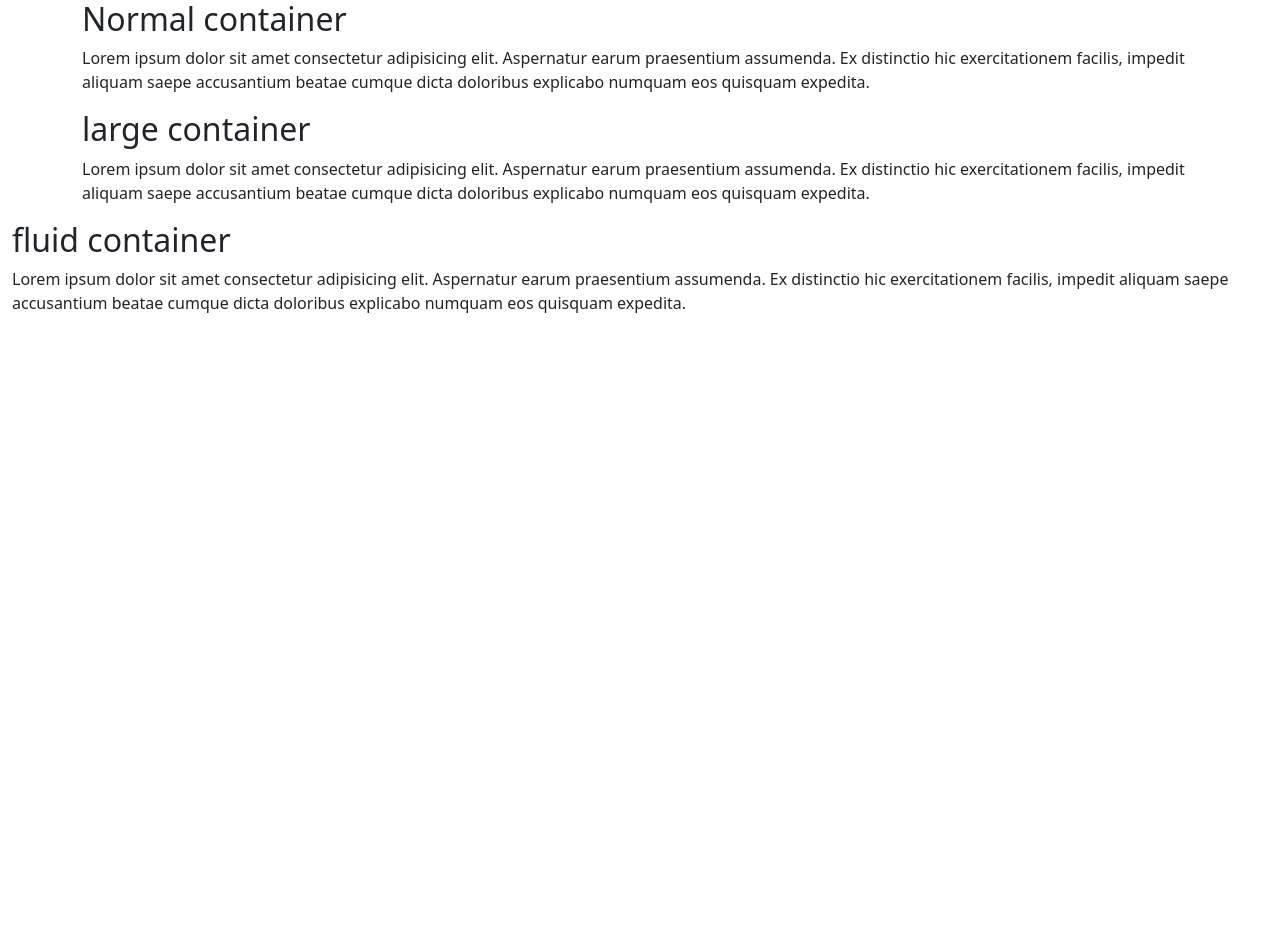
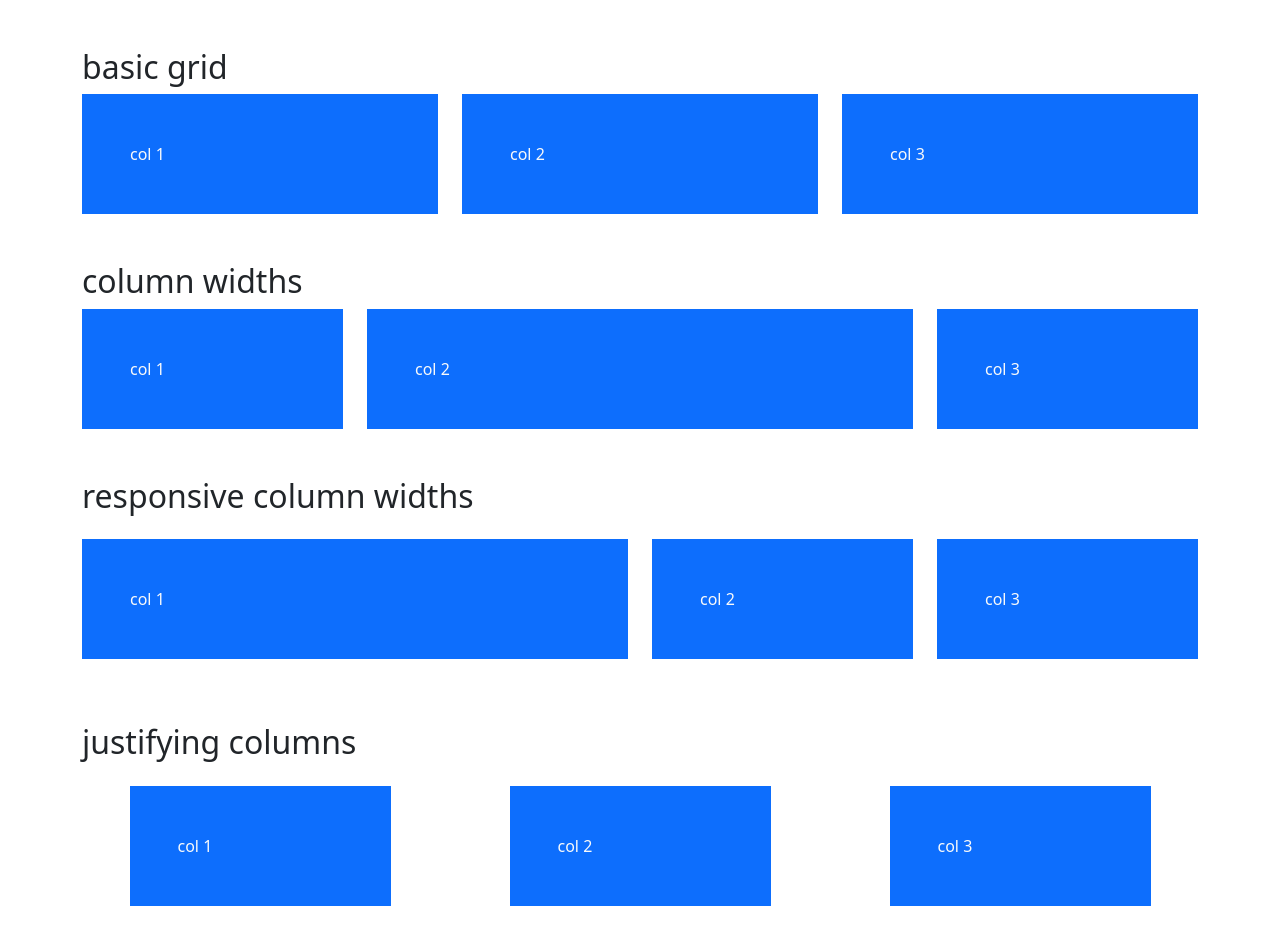
Before and after one commit to Mahmud1985/bootstrap-5, a website: page index.html in a window 1280 px wide. Before the commit the page ends 800 px from the top, so only its background shows below. Drawn offline with Linux system fonts and the light colour scheme; files whose address does not match are found by name.

Commit message:
grid-layout

```diff
--- a/index.html
+++ b/index.html
@@ -7,39 +7,69 @@
     <link href="./dist/css/bootstrap.min.css" rel="stylesheet" />
   </head>
   <body>
-    <!-- normal container same as sm container max-width=100% until screen width up to 576px-->
-    <div class="container">
-      <h2>Normal container</h2>
-      <p>
-        Lorem ipsum dolor sit amet consectetur adipisicing elit. Aspernatur
-        earum praesentium assumenda. Ex distinctio hic exercitationem facilis,
-        impedit aliquam saepe accusantium beatae cumque dicta doloribus
-        explicabo numquam eos quisquam expedita.
-      </p>
+    <!-- basic grid -->
+    <div class="container-lg my-5">
+      <h2>basic grid</h2>
+      <div class="row">
+        <div class="col">
+          <div class="p-5 bg-primary text-light">col 1</div>
+        </div>
+        <div class="col">
+          <div class="p-5 bg-primary text-light">col 2</div>
+        </div>
+        <div class="col">
+          <div class="p-5 bg-primary text-light">col 3</div>
+        </div>
+      </div>
     </div>
 
-    <!-- container-lg max-width=100% until screen width up to 992px -->
-    <div class="container-lg">
-      <h2>large container</h2>
-      <p>
-        Lorem ipsum dolor sit amet consectetur adipisicing elit. Aspernatur
-        earum praesentium assumenda. Ex distinctio hic exercitationem facilis,
-        impedit aliquam saepe accusantium beatae cumque dicta doloribus
-        explicabo numquam eos quisquam expedita.
-      </p>
+    <!-- column widths -->
+    <div class="container-lg my-5">
+      <h2>column widths</h2>
+      <div class="row">
+        <div class="col-3">
+          <div class="p-5 bg-primary text-light">col 1</div>
+        </div>
+        <div class="col-6">
+          <div class="p-5 bg-primary text-light">col 2</div>
+        </div>
+        <div class="col-3">
+          <div class="p-5 bg-primary text-light">col 3</div>
+        </div>
+      </div>
     </div>
 
-    <!-- container-fluid max-width=100% all the time -->
-    <div class="container-fluid">
-      <h2>fluid container</h2>
-      <p>
-        Lorem ipsum dolor sit amet consectetur adipisicing elit. Aspernatur
-        earum praesentium assumenda. Ex distinctio hic exercitationem facilis,
-        impedit aliquam saepe accusantium beatae cumque dicta doloribus
-        explicabo numquam eos quisquam expedita.
-      </p>
+    <!-- responsive column widths -->
+    <div class="container-lg my-5">
+      <h2>responsive column widths</h2>
+      <div class="row">
+        <div class="col-sm-4 col-lg-6 my-3">
+          <div class="p-5 bg-primary text-light">col 1</div>
+        </div>
+        <div class="col-sm-4 col-lg-3 my-3">
+          <div class="p-5 bg-primary text-light">col 2</div>
+        </div>
+        <div class="col-sm-4 col-lg-3 my-3">
+          <div class="p-5 bg-primary text-light">col 3</div>
+        </div>
+      </div>
     </div>
 
+    <!-- justifying columns -->
+    <div class="container-lg my-5">
+      <h2>justifying columns</h2>
+      <div class="row justify-content-around">
+        <div class="col-md-3 my-3">
+          <div class="p-5 bg-primary text-light">col 1</div>
+        </div>
+        <div class="col-md-3 my-3">
+          <div class="p-5 bg-primary text-light">col 2</div>
+        </div>
+        <div class="col-md-3 my-3">
+          <div class="p-5 bg-primary text-light">col 3</div>
+        </div>
+      </div>
+    </div>
     <script src="../assets/dist/js/bootstrap.bundle.min.js"></script>
   </body>
 </html>
```
